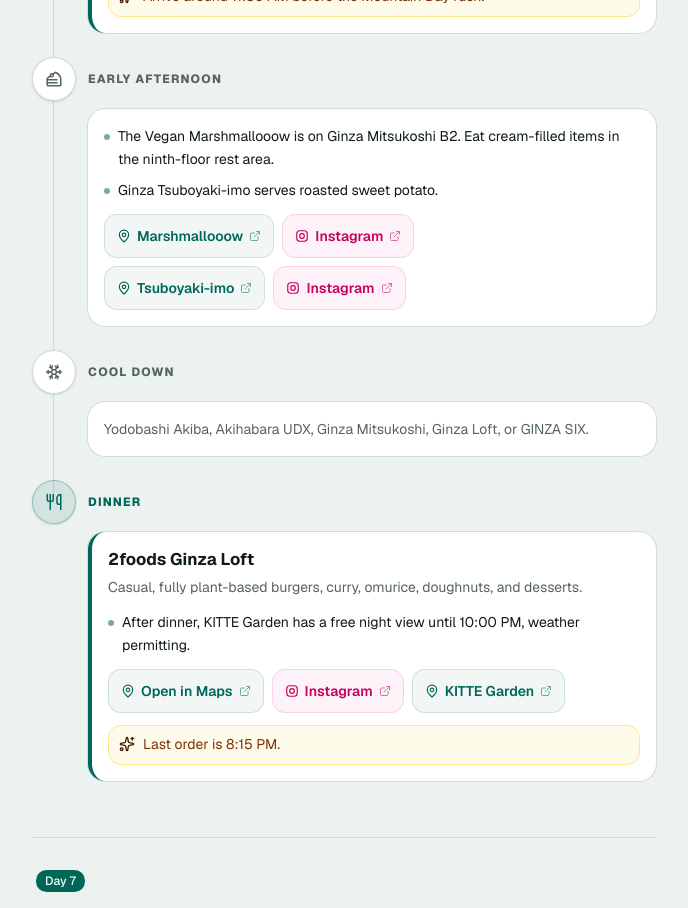
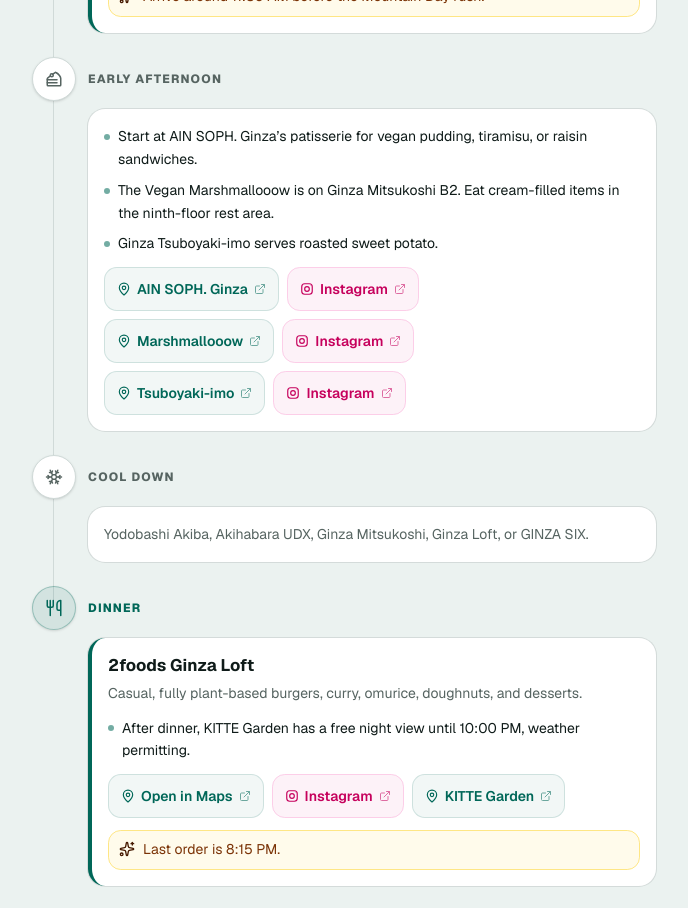
Before and after one commit to pepitovsevilla/pb-travels, a Next.js app: page /2026/tokyo in a window 1280 px wide. Shown: the part 10920-11828 px from the top of the page, without its empty margins (296-984 px from the left). Built offline with nearby package versions, Linux system fonts and the light colour scheme.

Commit message:
Add AIN SOPH Ginza patisserie stop

```diff
--- a/src/data/tokyo.ts
+++ b/src/data/tokyo.ts
@@ -70,6 +70,7 @@
   "Vegan Izakaya Nowhere":
     "https://www.instagram.com/veganizakayanowhere/",
   "marbre vegan Shinjuku": "https://www.instagram.com/marbre_vegan/",
+  "AIN SOPH. Ginza": "https://www.instagram.com/ainsoph.ginza/",
   "KOMEDA is Higashi Ginza": "https://www.instagram.com/komeda_is/",
   "T's Tantan Tokyo Station": "https://www.instagram.com/ts_tantan_jp/",
   "The Vegan Marshmallooow Ginza":
@@ -540,6 +541,7 @@
     ],
     dinner: [maps("2foods Ginza Loft", "2foods Ginza Loft")],
     dessert: [
+      maps("AIN SOPH. Ginza", "AIN SOPH. Ginza"),
       maps("Marshmallooow", "The Vegan Marshmallooow Ginza"),
       maps("Tsuboyaki-imo", "Ginza Tsuboyaki Imo"),
     ],
@@ -585,10 +587,12 @@
         label: "Early afternoon",
         icon: "dessert",
         bullets: [
+          "Start at AIN SOPH. Ginza’s patisserie for vegan pudding, tiramisu, or raisin sandwiches.",
           "The Vegan Marshmallooow is on Ginza Mitsukoshi B2. Eat cream-filled items in the ninth-floor rest area.",
           "Ginza Tsuboyaki-imo serves roasted sweet potato.",
         ],
         links: [
+          maps("AIN SOPH. Ginza", "AIN SOPH. Ginza"),
           maps("Marshmallooow", "The Vegan Marshmallooow Ginza"),
           maps("Tsuboyaki-imo", "Ginza Tsuboyaki Imo"),
         ],
@@ -796,6 +800,11 @@
   },
   {
     area: "Ginza",
+    place: maps("AIN SOPH. Ginza", "AIN SOPH. Ginza"),
+    note: "Vegan pudding, tiramisu, and raisin sandwiches",
+  },
+  {
+    area: "Ginza",
     place: maps("The Vegan Marshmallooow", "The Vegan Marshmallooow Ginza"),
     note: "Ginza Mitsukoshi B2",
   },
```
